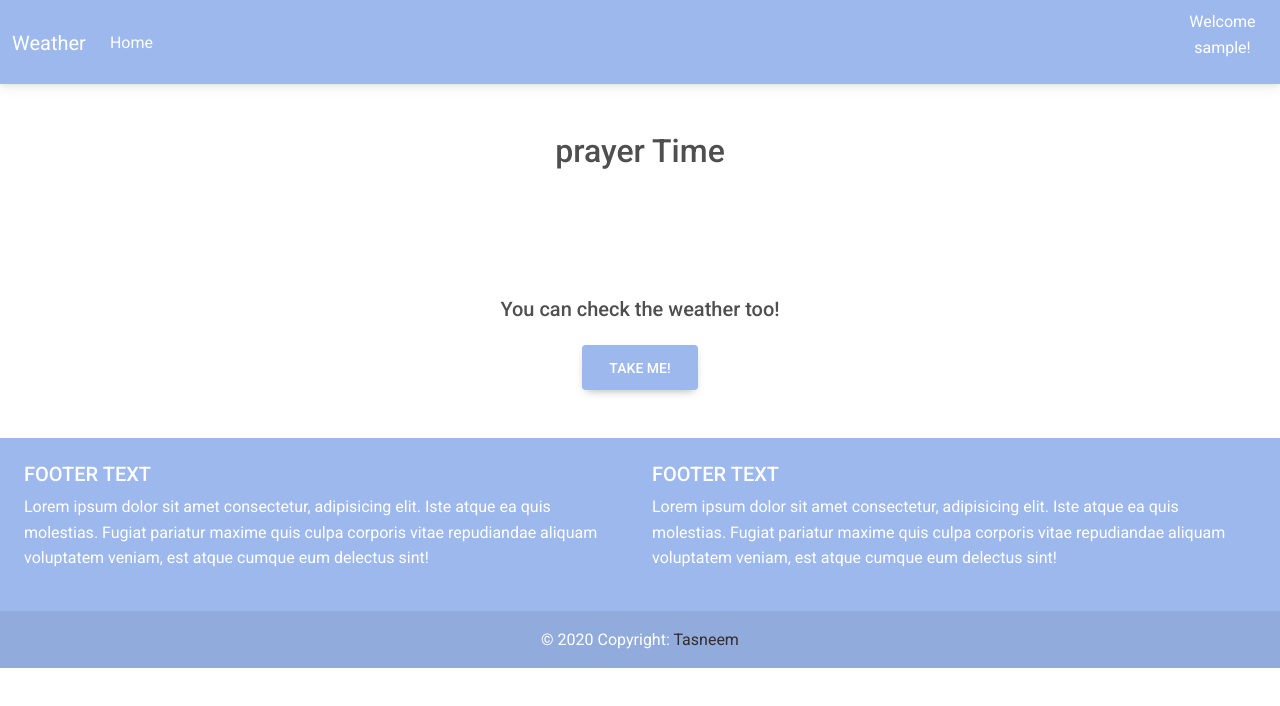
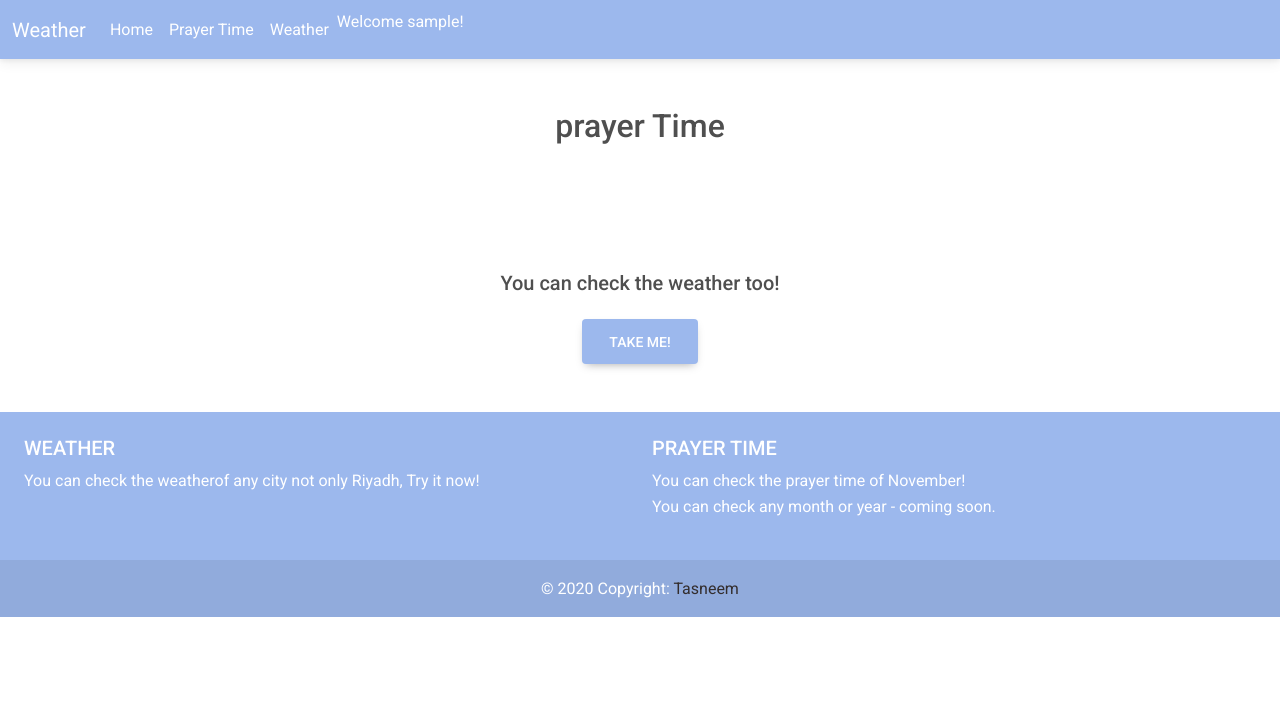
Before and after one commit to TasAlluhimi/weather-and-prayer-website, a plain HTML site: page prayerTime.html in a window 1280 px wide. Drawn offline with nearby package versions, Linux system fonts and the light colour scheme; no server answers; sample sign-in values are in the browser's storage.

Commit message:
soe edits

```diff
--- a/prayerTime.html
+++ b/prayerTime.html
@@ -27,7 +27,7 @@ rel="stylesheet"
     <!-- nav bar -->
 
     <nav class="navbar navbar-expand-lg" style="background-color: rgb(156,184,237); color: white !important;">
-        <div class="container-fluid">
+        <div class="container-fluid d-flex justify-content-evenly">
           <a class="navbar-brand" href="index.html">Weather</a>
           <button class="navbar-toggler" type="button" data-bs-toggle="collapse" data-bs-target="#navbarNav" aria-controls="navbarNav" aria-expanded="false" aria-label="Toggle navigation">
             <span class="navbar-toggler-icon"></span>
@@ -37,9 +37,19 @@ rel="stylesheet"
               <li class="nav-item">
                 <a class="nav-link active" aria-current="page" href="index.html">Home</a>
               </li>
+              <li class="nav-item">
+                <a class="nav-link active" aria-current="page" href="prayerTime.html">Prayer Time</a>
+              </li>
+              <li class="nav-item">
+                <a class="nav-link active" aria-current="page" href="weather.html">Weather</a>
+              </li>
             </ul>
+            <div class="">
+            <p class="text-end" id="wlc-message"></p>
+            </div>
           </div>
-        </div><p class="text-center" id="wlc-message"></p>
+        </div>
+
       </nav>
 
       <h2 class="text-center p-5">prayer Time</h2>
@@ -74,24 +84,21 @@ rel="stylesheet"
       <div class="row">
         <!--Grid column-->
         <div class="col-lg-6 col-md-12 mb-4 mb-md-0">
-          <h5 class="text-uppercase">Footer text</h5>
+          <h5 class="text-uppercase">Weather</h5>
 
           <p>
-            Lorem ipsum dolor sit amet consectetur, adipisicing elit. Iste atque ea quis
-            molestias. Fugiat pariatur maxime quis culpa corporis vitae repudiandae
-            aliquam voluptatem veniam, est atque cumque eum delectus sint!
+            You can check the weatherof any city not only Riyadh, Try it now!
           </p>
         </div>
         <!--Grid column-->
 
         <!--Grid column-->
         <div class="col-lg-6 col-md-12 mb-4 mb-md-0">
-          <h5 class="text-uppercase">Footer text</h5>
+          <h5 class="text-uppercase">Prayer Time</h5>
 
           <p>
-            Lorem ipsum dolor sit amet consectetur, adipisicing elit. Iste atque ea quis
-            molestias. Fugiat pariatur maxime quis culpa corporis vitae repudiandae
-            aliquam voluptatem veniam, est atque cumque eum delectus sint!
+            You can check the prayer time of November!<br>
+            You can check any month or year - coming soon.
           </p>
         </div>
         <!--Grid column-->
--- a/style.css
+++ b/style.css
@@ -43,12 +43,12 @@ footer a{
 @media only screen and (max-width: 600px) {
     .contai{
         display: grid;
-        grid-template-columns: auto;
+        grid-template-columns: auto !important;
         margin-top: 30px;
         gap: 20px;
     }
 }
-@media only screen and (max-width: 992px) {
+@media only screen and (max-width: 992px)and(min-width: 601px) {
     .contai{
         display: grid;
         grid-template-columns: auto auto !important;
```
Also changed, not shown: index.html (+6 -19 lines), login.html (+6 -9 lines), signup.html (+6 -9 lines), weather.html (+12 -10 lines).
